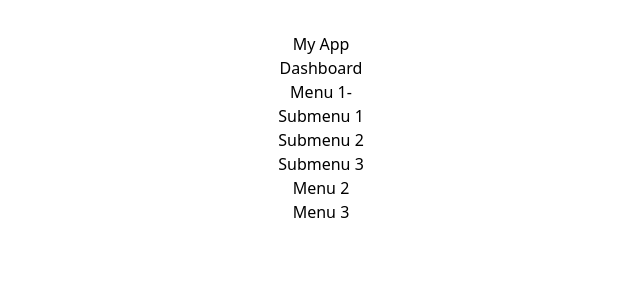
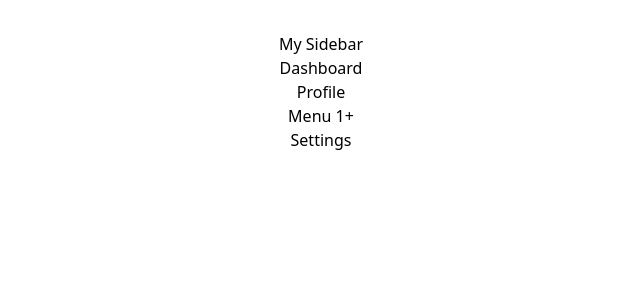
Before and after one commit to kckwon1101/react-sidenav, a React (Vite) app: page / in a window 1280 px wide. Shown: the top 300 px of the page, without its empty margins (319-959 px from the left). Built offline with nearby package versions, Linux system fonts and the light colour scheme.

Commit message:
edit SideNavBar using chatGPT

```diff
--- a/src/component/SideNavBar.jsx
+++ b/src/component/SideNavBar.jsx
@@ -1,7 +1,7 @@
 import { useState } from 'react';
 
 const SideNavBar = () => {
-  const [collapsed, setCollapsed] = useState(true);
+  const [collapsed, setCollapsed] = useState(false);
 
   const toggleCollapsed = () => {
     setCollapsed(!collapsed);
@@ -9,24 +9,57 @@ const SideNavBar = () => {
 
   return (
     <div className="sidenav">
-      <div className="sidenav-header">
-        <h2>My App</h2>
+      <div
+        className={`${
+          collapsed ? 'block' : 'hidden'
+        } md:block md:w-64 md:h-screen md:bg-gray-800 md:fixed md:left-0 md:top-0`}
+      >
+        <div className="flex justify-between items-center md:h-16 md:px-4">
+          <h1 className="text-white font-bold text-xl">My Sidebar</h1>
         </div>
-      <div className="sidenav-menu">
-        <ul>
-          <li>Dashboard</li>
+        <nav className="mt-2 px-4 md:px-0">
+          <ul className="mt-4 md:mt-0">
             <li>
+              <a
+                href="#"
+                className="block py-2 text-white font-bold hover:text-gray-500"
+              >
+                Dashboard
+              </a>
+            </li>
+            <li>
+              <a
+                href="#"
+                className="block py-2 text-white font-bold hover:text-gray-500"
+              >
+                Profile
+              </a>
+            </li>
+            <li>
+              <a
+                href="#"
+                className="block py-2 text-white font-bold hover:text-gray-500"
+              >
                 <span>Menu 1</span>
                 <span onClick={toggleCollapsed}>{collapsed ? '-' : '+'}</span>
-            {collapsed && <ul className={collapsed ? 'collapsed' : ''}>
-              <li>Submenu 1</li>
-              <li>Submenu 2</li>
-              <li>Submenu 3</li>
+              </a>
+              {collapsed &&
+              <ul className={collapsed ? 'collapsed' : ''}>
+                <li className="block py-2 text-white font-bold hover:text-gray-500">Submenu 1</li>
+                <li className="block py-2 text-white font-bold hover:text-gray-500">Submenu 2</li>
+                <li className="block py-2 text-white font-bold hover:text-gray-500">Submenu 3</li>
               </ul>}
             </li>
-          <li>Menu 2</li>
-          <li>Menu 3</li>
+            <li>
+              <a
+                href="#"
+                className="block py-2 text-white font-bold hover:text-gray-500"
+              >
+                Settings
+              </a>
+            </li>
           </ul>
+        </nav>
       </div>
     </div>
   );
```
Lines whose indentation alone changed are shown as unchanged.
